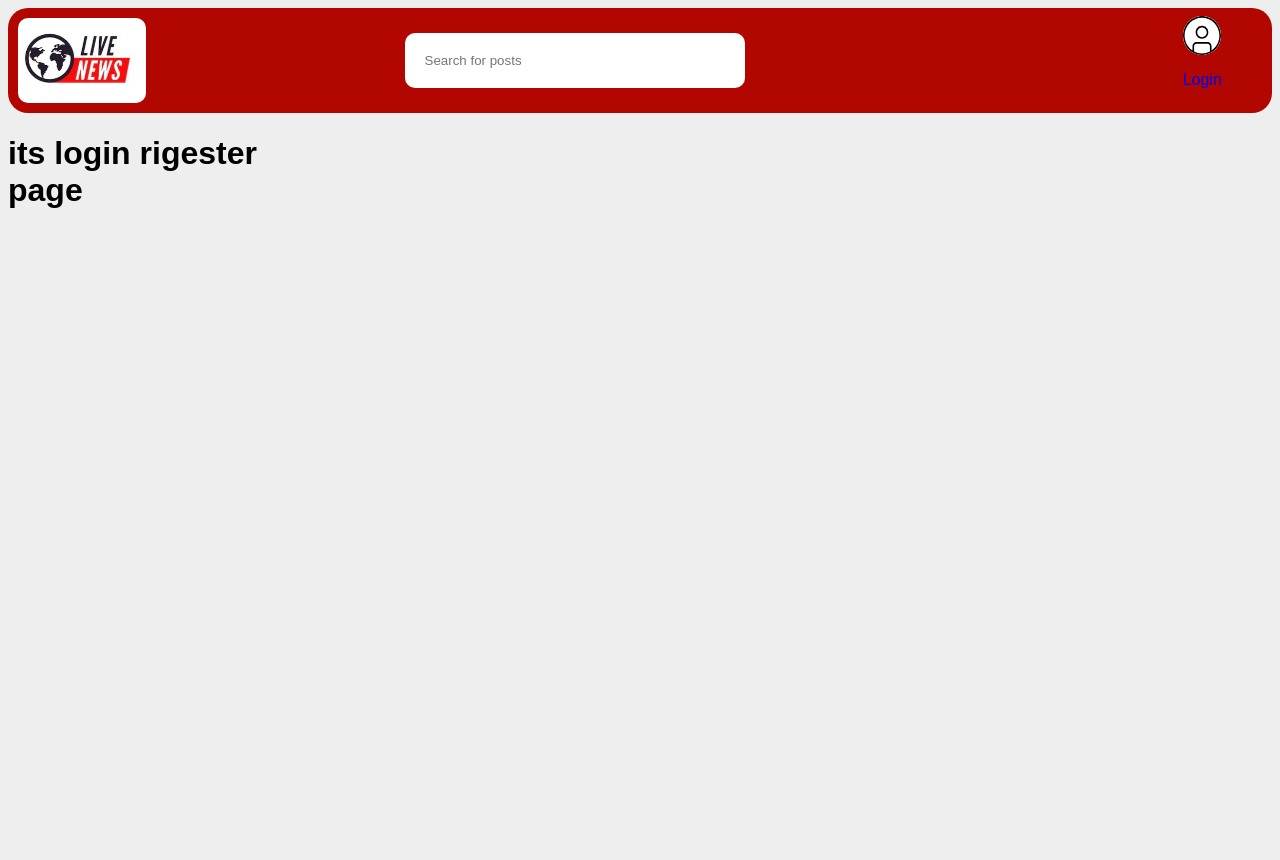
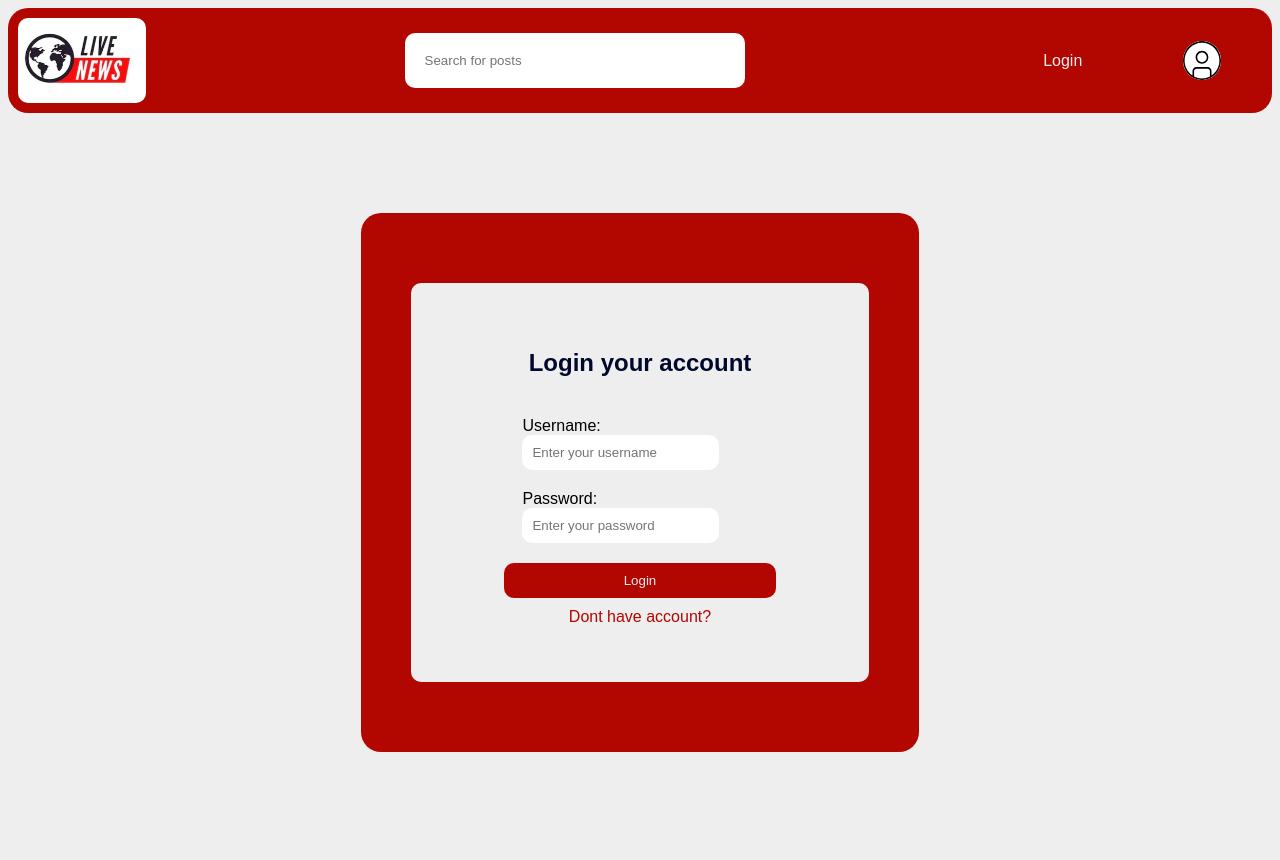
Before and after one commit to yasinm2003/NewsWebsite, a Django app: page /login/ in a window 1280 px wide. Before the commit the page ends 208 px from the top, so only its background shows below. Run offline with Django 4.2, Linux system fonts and the light colour scheme.

Commit message:
updated login page and logout user

```diff
--- a/News2/base/templates/base/loginregister.html
+++ b/News2/base/templates/base/loginregister.html
@@ -1,4 +1,25 @@
 {% extends 'main.html' %}
 {% block content %}
-    <h1>its login rigester page</h1>
+{% if page == 'login' %}
+    <div></div>
+    <form method="POST" action="">
+        {% csrf_token %}
+        <div class="login-container">
+            <div class="login-content">
+                <h2>Login your account</h2>
+                <div class="username-container">
+                    <label>Username: </label>
+                    <input name="username" type="text" placeholder="Enter your username">
+                </div>
+                <div class="password-container">
+                    <label>Password: </label>
+                    <input name="password" type="password" placeholder="Enter your password">
+                </div>
+                <button type="submit">Login</button>
+                <a href="{% url 'register' %}" class="create-account">Dont have account?</a>
+            </div>
+        </div>
+    </form>
+    <div></div>
+{% endif %}
 {% endblock content %}
--- a/News2/base/urls.py
+++ b/News2/base/urls.py
@@ -4,6 +4,7 @@ from . import views
 urlpatterns = [
     path('', views.HomePage, name="home"),
     path('login/', views.LoginPage, name="login"),
+    path('logout/', views.LogoutUage, name="logout"),
     path('register/', views.RegisterPage, name="register"),
     path('favorite/<str:pk>/', views.FavoritePage, name="favorite"),
     path('createnews/', views.createnewsPage, name="createnews"),
--- a/News2/base/views.py
+++ b/News2/base/views.py
@@ -1,5 +1,8 @@
-from django.shortcuts import render
+from django.shortcuts import render, redirect
 from .models import Topic, News, Comment
+from django.contrib import messages
+from django.contrib.auth import login, logout, authenticate
+from django.contrib.auth.models import User
 from django.db.models import Q
 
 def HomePage(request):
@@ -14,8 +17,27 @@ def HomePage(request):
 
 def LoginPage(request):
     page = 'login'
-    context = {}
+    if request.user.is_authenticated:
+        return redirect('home')
+    if request.method == 'POST':
+        username = request.POST.get('username').lower()
+        password = request.POST.get('password')
+        try:
+            user = User.objects.get(username=username)
+        except:
+            message = messages.error(request, "This username dose not exist")
+        user = authenticate(request, username=username, password=password)
+        if user != None:
+            login(request, user)
+            return redirect('home')
+        else:
+            messages.error(request, "username or password dose not match")
+    context = {'page':page}
     return render(request, 'base/loginregister.html', context)
+
+def LogoutUage(request):
+    logout(request)
+    return redirect('home')
 
 def RegisterPage(request):
     page = 'register'
--- a/News2/static/style/main.css
+++ /dev/null
@@ -1,115 +0,0 @@
-body{
-    background-color: #eeeeee;
-}
-*{
-    font-family: Arial;
-}
-.main{
-    display: grid;
-    grid-template-columns: 1fr 3fr 1fr;
-}
-a{
-    text-decoration: none;
-}
-header{
-    display: grid;
-    grid-template-columns: 1fr 6fr 2fr;
-    background-color: #b20600;
-    border-radius: 20px;
-}
-.logo-container{
-    display: grid;
-    place-items: center;
-    margin: 10px ;
-}
-.logo{
-    width: 10vw;
-    border-radius: 10px;
-}
-.main-header{
-    display: grid;
-    place-items: center;
-}
-.main-header input{
-    padding: 20px;
-    width: 300px;
-    border-radius: 10px;
-    border: none;
-}
-.right-header{
-    display: grid;
-    grid-template-columns: 1fr 1fr;
-    place-items: center;
-}
-.avatar-container{
-    display: grid;
-    place-items: center;
-}
-.avatar{
-    width: 3vw;
-    background-color: white;
-    border-radius: 50px;
-}
-.left-index{
-    height: fit-content;
-    background-color: #b20600;
-    margin: 20px 0;
-    border-radius: 20px;
-}
-.topic-container{
-    display: grid;
-    grid-template-columns: 1fr;
-    background-color: #eeeeee;
-    margin: 10px;
-    border-radius: 10px;
-}
-.topic-container h2{
-    margin: 10px;
-    text-align: center;
-    background-color: #eeeeee;
-    color: #00092c;
-    border-radius: 10px;
-    padding: 20px;
-}
-.topic{
-    margin: 10px;
-    text-align: center;
-    background-color: #eeeeee;
-    color: #00092c;
-    border-radius: 10px;
-    padding: 10px;
-}
-.news-container{
-    display: grid;
-    grid-template-rows: 3fr 1fr;
-    background-color: #b20600;
-    border-radius: 20px;
-    margin: 20px;
-}
-.news-main{
-    display: grid;
-    grid-template-columns: 1fr 3fr ;
-    background-color: #eeeeee;
-    border-radius: 10px;
-    margin: 10px;
-}
-.news-main img{
-    width: 100%;
-    border-radius: 10px 0 0 10px;
-}
-.news-main p{
-    color: #00092c;
-    margin: 10px;
-}
-.news-infos{
-    display: grid;
-    grid-template-columns: 1fr 3fr;
-}
-.news-infos p{
-    text-align: center;
-    color: #eeeeee;
-}
-.left-index{
-    display: flex;
-    flex-direction: column;
-}
--- a/News2/templates/header.html
+++ b/News2/templates/header.html
@@ -15,18 +15,16 @@
     </div>
     <div class="right-header">
         {% if request.user.is_authenticated %}
-        <a href="#">
+        <a href="{% url 'logout' %}">
             Logout
         </a>
         <a href="#" class="avatar-container">
             <img src="{% static 'image/circle-user.svg' %}" class="avatar">
-            <p>{{request.user.username}}</p>
         </a>
         {% else %}
-        <div></div>
+        <a href="{% url 'login' %}">Login</a>
         <a href="#" class="avatar-container">
             <img src="{% static 'image/circle-user.svg' %}" class="avatar">
-            <p>Login</p>
         </a>
         {% endif %}
     </div>
--- a/News2/templates/main.html
+++ b/News2/templates/main.html
@@ -3,7 +3,7 @@
 <html>
     <head>
         <title>News Website</title>
-        <link rel="stylesheet" href="{% static 'style/main.css' %}">
+    <!-- <link rel="stylesheet" href="{% static 'style/main.css' %}"> -->
     </head>
     <body>
         {% include 'header.html' %}
@@ -14,3 +14,168 @@
         </div>
     </body>
 </html>
+<style>
+    body{
+    background-color: #eeeeee;
+}
+*{
+    font-family: Arial;
+}
+.main{
+    display: grid;
+    grid-template-columns: 1fr 3fr 1fr;
+}
+a{
+    text-decoration: none;
+    color: #eeeeee;
+}
+header{
+    display: grid;
+    grid-template-columns: 1fr 6fr 2fr;
+    background-color: #b20600;
+    border-radius: 20px;
+}
+.logo-container{
+    display: grid;
+    place-items: center;
+    margin: 10px ;
+}
+.logo{
+    width: 10vw;
+    border-radius: 10px;
+}
+.main-header{
+    display: grid;
+    place-items: center;
+}
+.main-header input{
+    padding: 20px;
+    width: 300px;
+    border-radius: 10px;
+    border: none;
+}
+.right-header{
+    display: grid;
+    grid-template-columns: 1fr 1fr;
+    place-items: center;
+}
+.avatar-container{
+    display: grid;
+    place-items: center;
+}
+.avatar{
+    width: 3vw;
+    background-color: white;
+    border-radius: 50px;
+}
+.left-index{
+    height: fit-content;
+    background-color: #b20600;
+    margin: 20px 0;
+    border-radius: 20px;
+}
+.topic-container{
+    display: grid;
+    grid-template-columns: 1fr;
+    background-color: #eeeeee;
+    margin: 10px;
+    border-radius: 10px;
+}
+.topic-container h2{
+    margin: 10px;
+    text-align: center;
+    background-color: #eeeeee;
+    color: #00092c;
+    border-radius: 10px;
+    padding: 20px;
+}
+.topic{
+    margin: 10px;
+    text-align: center;
+    background-color: #eeeeee;
+    color: #00092c;
+    border-radius: 10px;
+    padding: 10px;
+}
+.news-container{
+    display: grid;
+    grid-template-rows: 3fr 1fr;
+    background-color: #b20600;
+    border-radius: 20px;
+    margin: 20px;
+}
+.news-main{
+    display: grid;
+    grid-template-columns: 1fr 3fr ;
+    background-color: #eeeeee;
+    border-radius: 10px;
+    margin: 10px;
+}
+.news-main img{
+    width: 100%;
+    border-radius: 10px 0 0 10px;
+}
+.news-main p{
+    color: #00092c;
+    margin: 10px;
+}
+.news-infos{
+    display: grid;
+    grid-template-columns: 1fr 3fr;
+}
+.news-infos p{
+    text-align: center;
+    color: #eeeeee;
+}
+.left-index{
+    display: flex;
+    flex-direction: column;
+}
+.login-container{
+    display: grid;
+    place-items: center;
+    background-color: #b20600;
+    border-radius: 20px;
+    margin: 100px;
+    padding: 70px 50px;
+}
+.login-content{
+    display: grid;
+    place-items: center;
+    background-color: #eeeeee;
+    border-radius: 10px;
+    padding: 10% 20%;
+}
+.login-content h2{
+    color: #00092c;
+    text-align: center;
+}
+.username-container{
+    margin: 20px;
+    margin-bottom: 0;
+}
+.username-container input{
+    padding: 10px;
+    border-radius: 10px;
+    border: none;
+}
+.password-container{
+    margin: 20px;
+}
+.password-container input{
+    padding: 10px;
+    border-radius: 10px;
+    border: none;
+}
+.login-content button{
+    background-color: #b20600;
+    color: #eeeeee;
+    padding: 10px 120px;
+    border: none;
+    border-radius: 10px;
+}
+.create-account{
+    color: #b20600;
+    margin: 10px;
+}
+</style>
```
Also changed, not shown: News2/db.sqlite3.
